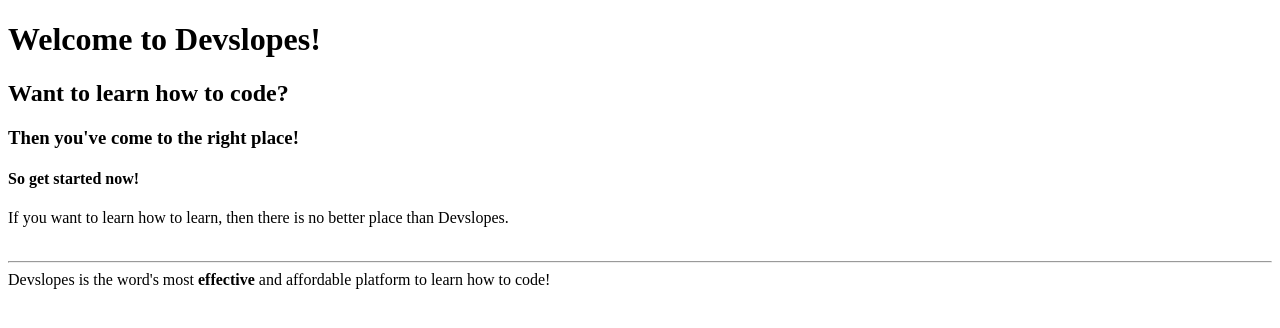
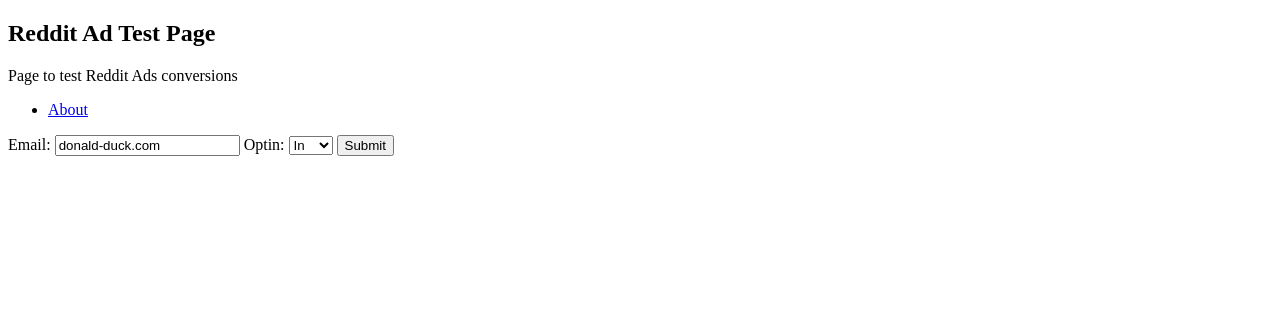
Before and after one commit to robincunanan/robincunanan.gitub.io, a plain HTML site: page index.html in a window 1280 px wide. Drawn offline with Linux system fonts and the light colour scheme.

Commit message:
Update index.html

```diff
--- a/index.html
+++ b/index.html
@@ -1,14 +1,51 @@
-<!DOCTYPE html>
+<!DOCTYPE HTML>
 <html>
-    <head>
-        <title>Hello, Devslops!</title>
-    </head>
-    <body>
-        <h1>Welcome to Devslopes!</h1>
-        <h2>Want to learn how to code?</h2>
-        <h3>Then you've come to the right place!</h3>
-        <h4>So get started now!</h4>
+   <head>
+    <!-- Reddit Pixel -->
+    <script>
+        !function(w,d){if(!w.rdt){var p=w.rdt=function(){p.sendEvent?p.sendEvent.apply(p,arguments):p.callQueue.push(arguments)};p.callQueue=[];var t=d.createElement("script");t.src="https://www.redditstatic.com/ads/pixel.js",t.async=!0;var s=d.getElementsByTagName("script")[0];s.parentNode.insertBefore(t,s)}}(window,document);rdt('init','t2_17dcm0', {"optOut":false,"useDecimalCurrencyValues":true});rdt('track', 'PageVisit');
+        </script>
+        <!-- DO NOT MODIFY UNLESS TO REPLACE A USER IDENTIFIER -->
+        <!-- End Reddit Pixel -->
 
-        <p>If you want to learn how to learn, then there is no better place than Devslopes. <br><br><hr> Devslopes is the word's most <b>effective</b> and affordable platform to learn how to code!</p>
-    </body>
+   </head>
+   <body>
+      <!-- Wrapper -->
+      <div id="wrapper">
+         <! -- Main -->
+         <div id="main">
+            <! -- One -->
+            <section id="one">
+               <div class="container">
+                  <header class="major">
+                     <h2>Reddit Ad Test Page</h2>
+                  </header>
+                  <p>Page to test Reddit Ads conversions</p>
+               </div>
+            </section>
+            <section id="header">
+               <nav id="nav">
+                  <ul>
+                     <li><a class="active" href="#one"> About </a></li>
+                  </ul>
+               </nav>
+               <footer>
+                  <ul class="icons"></ul>
+               </footer>
+            </section>
+            <!-- Two --><!-- Three -->
+         </div>
+         <!-- Footer -->
+      </div>
+      <!-- Scripts -->
+      <form name="leads" id="signup_rd" method="get" action="">
+         Email: <input type="email" name="email" id="email" value="donald-duck.com">
+         Optin:
+         <select name="cardtype" id="optout_value">
+            <option value="1"> In</option>
+            <option value="0">Out</option>
+         </select>
+         <button type="button" id= "passIDS" >Submit</button>
+      </form>
+   </body>
 </html>
```
